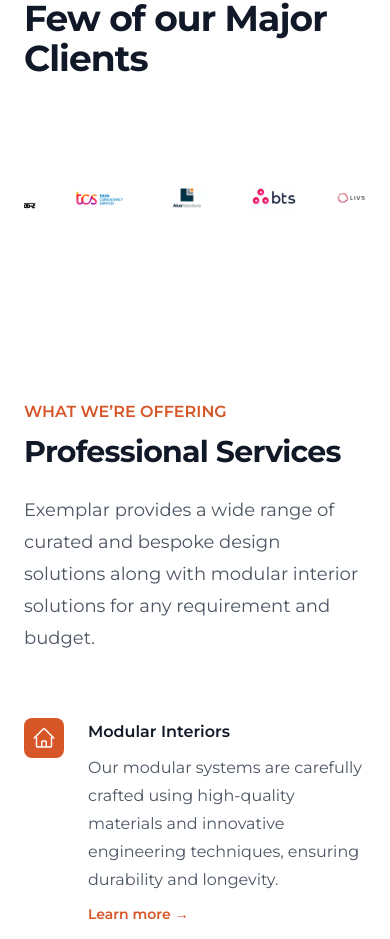
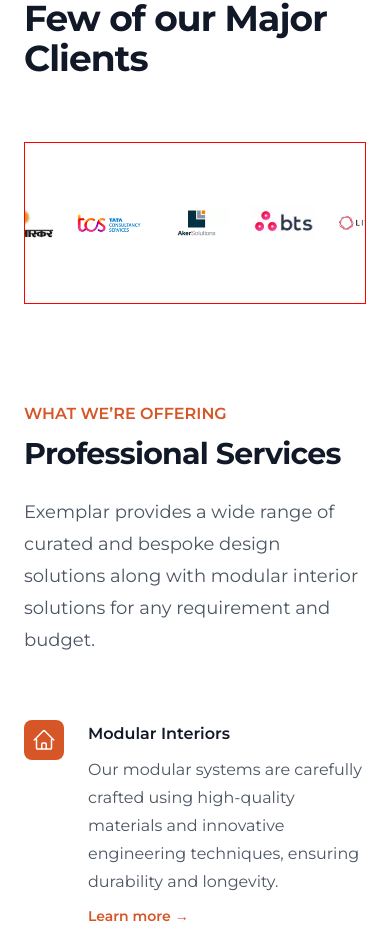
Before and after one commit to harshal3007/Exemplar-app, a React (Create React App) app: page / in a window 390 px wide. Shown: the part 3667-4606 px from the top of the page. Built offline with nearby package versions, Linux system fonts and the light colour scheme.

Commit message:
slider fixed and call popup

```diff
--- a/src/Component/Hero.jsx
+++ b/src/Component/Hero.jsx
@@ -14,7 +14,7 @@ const navigation = [
 
 const Home = () => {
   const [mobileMenuOpen, setMobileMenuOpen] = useState(false);
-
+  const [isModalOpen, setModalOpen] = useState(false);
   return (
     <div className="bg-white">
       <header className="absolute inset-x-0 top-0 z-50">
@@ -118,6 +118,7 @@ const Home = () => {
                   </Link>
                   <div
                     className="text-sm font-semibold leading-6 text-gray-900"
+                    onClick={() => setModalOpen(true)}
                   >
                     Book A Call{" "}
                     <span aria-hidden="true" className="text-baseorange">
@@ -137,6 +138,49 @@ const Home = () => {
           />
         </div>
       </div>
+
+{isModalOpen && (
+  <div id="crud-modal" tabindex="-1" aria-hidden="true" class="overflow-y-auto overflow-x-hidden fixed inset-x-1/4 top-36 z-50 justify-center items-center w-full inset-0 h-[calc(100%-1rem)] max-h-full">
+    <div class="relative p-4 w-full max-w-2xl max-h-full">
+        <div class="relative bg-white rounded-lg shadow dark:bg-gray-700">
+            <div class="flex items-center justify-between p-4 md:p-5 border-b rounded-t dark:border-gray-600">
+                <h3 class="text-lg font-semibold text-gray-900 dark:text-white">
+                    Book a call
+                </h3>
+                <button onClick={() => setModalOpen(false)} type="button" class="text-gray-400 bg-transparent hover:bg-gray-200 hover:text-gray-900 rounded-lg text-sm w-8 h-8 ms-auto inline-flex justify-center items-center dark:hover:bg-gray-600 dark:hover:text-white" data-modal-toggle="crud-modal">
+                    <svg class="w-3 h-3" aria-hidden="true" xmlns="http://www.w3.org/2000/svg" fill="none" viewBox="0 0 14 14">
+                        <path stroke="currentColor" stroke-linecap="round" stroke-linejoin="round" stroke-width="2" d="m1 1 6 6m0 0 6 6M7 7l6-6M7 7l-6 6"/>
+                    </svg>
+                    <span class="sr-only">Close modal</span>
+                </button>
+            </div>
+            <form class="p-4 md:p-5">
+                <div class="grid gap-4 mb-4 grid-cols-2">
+                    <div class="col-span-2">
+                        <label for="name" class="block mb-2 text-sm font-medium text-gray-900 dark:text-white">Name</label>
+                        <input type="text" name="name" id="name" class="bg-gray-50 border border-gray-300 text-gray-900 text-sm rounded-lg focus:ring-primary-600 focus:border-primary-600 block w-full p-2.5 dark:bg-gray-600 dark:border-gray-500 dark:placeholder-gray-400 dark:text-white dark:focus:ring-primary-500 dark:focus:border-primary-500" placeholder="Type name" required="" />
+                    </div>
+                    <div class="col-span-2 sm:col-span-1">
+                        <label for="number" class="block mb-2 text-sm font-medium text-gray-900 dark:text-white">Number</label>
+                        <input type="number" name="number" id="number" class="bg-gray-50 border border-gray-300 text-gray-900 text-sm rounded-lg focus:ring-primary-600 focus:border-primary-600 block w-full p-2.5 dark:bg-gray-600 dark:border-gray-500 dark:placeholder-gray-400 dark:text-white dark:focus:ring-primary-500 dark:focus:border-primary-500" placeholder="Type phone number" required="" />
+                    </div>
+                    <div class="col-span-2 sm:col-span-1">
+                        <label for="email" class="block mb-2 text-sm font-medium text-gray-900 dark:text-white">Email</label>
+                        <input type="email" name="email" id="email" class="bg-gray-50 border border-gray-300 text-gray-900 text-sm rounded-lg focus:ring-primary-600 focus:border-primary-600 block w-full p-2.5 dark:bg-gray-600 dark:border-gray-500 dark:placeholder-gray-400 dark:text-white dark:focus:ring-primary-500 dark:focus:border-primary-500" placeholder="Type phone email" required="" />
+                    </div>
+                    <div class="col-span-2">
+                        <label for="description" class="block mb-2 text-sm font-medium text-gray-900 dark:text-white">Note</label>
+                        <textarea id="description" rows="4" class="block p-2.5 w-full text-sm text-gray-900 bg-gray-50 rounded-lg border border-gray-300 focus:ring-baseorange focus:border-baseorange dark:bg-gray-600 dark:border-gray-500 dark:placeholder-gray-400 dark:text-white dark:focus:ring-baseorange dark:focus:border-baseorange" placeholder="Leave a note"></textarea>
+                    </div>
+                </div>
+                <button type="submit" class="text-white inline-flex items-center bg-baseorange hover:bg-custom focus:ring-4 focus:outline-none focus:ring-blue-300 font-medium rounded-lg text-sm px-5 py-2.5 text-center dark:bg-baseorange dark:hover:bg-baseorange dark:focus:ring-baseorange">
+                    Book now
+                </button>
+            </form>
+        </div>
+    </div>
+</div>
+)}
     </div>
   );
 };
--- a/src/Styles/PartnerSlider.css
+++ b/src/Styles/PartnerSlider.css
@@ -1,4 +1,3 @@
-
 .caraousel5{
     width: 100%;
     margin-top: 7rem;
@@ -29,3 +28,41 @@ margin-bottom: 4rem;
     aspect-ratio: 3/2;
     mix-blend-mode: color-burn;
 }
+
+@media (min-width: 10px) and (max-width: 576px) {
+    .caraousel5{
+        width: 100%;
+        margin-top: 7rem;
+    }
+    .borderOrg{
+        border-top:1px solid #d65627 ;
+        width: 80%;
+        margin: 0 auto;
+    }
+
+    .caraousel5 div:nth-child(2) {
+        width: 100%;
+        display: flex;
+        flex-direction: row;
+        align-items: center;
+    }
+
+    .caraousel5>h1{
+    margin-top: 4rem;
+    margin-bottom: 4rem;
+    }
+
+    .caraousel5 img{
+        width: 80%;
+        height: 5rem;
+        object-fit: contain;
+        aspect-ratio: 3/2;
+        mix-blend-mode: color-burn;
+    }
+    .keen-slider{
+        border: 1px solid red;
+height: fit-content;
+display: flex;
+align-items: center;
+    }
+  }
```
